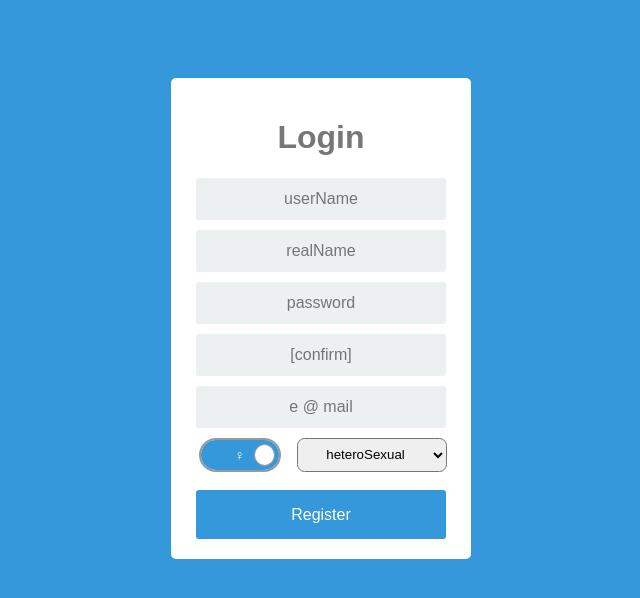
After one commit to AbuRadi42/Web101, a PHP site: page /templates/nwusrForm.html in a window 1280 px wide. The commit adds this page. Shown: the top 598 px of the page, without its empty margins (319-959 px from the left). Run offline with PHP 8.4, Linux system fonts and the light colour scheme.

Commit message:
still looking for answers

```diff
--- a/03_3rdApp_Flask/static/style.css
+++ b/03_3rdApp_Flask/static/style.css
@@ -16,6 +16,16 @@ body {
     font-size: 200%;
     text-align: center;
     color: #eee;
+}
+
+hr {
+  display: block;
+  margin-top: 0.5em;
+  margin-bottom: 0.5em;
+  margin-left: auto;
+  margin-right: auto;
+  border-style: inset;
+  border-width: 1px;
 }
 
 .login {
@@ -114,5 +124,59 @@ li a:hover {
 }
 
 .active {
-  background-color: #444444;
+  background-color: #3498DB;
 }
+
+.onoffswitch {
+    padding-left: 7.5px;
+    position: relative; width: 90px;
+    -webkit-user-select:none; -moz-user-select:none; -ms-user-select: none;
+}
+.onoffswitch-checkbox {
+    display: none;
+}
+.onoffswitch-label {
+    display: block; overflow: hidden; cursor: pointer;
+    border: 2px solid #999999; border-radius: 20px;
+}
+.onoffswitch-inner {
+    display: block; width: 200%; margin-left: -100%;
+    transition: margin 0.3s ease-in 0s;
+}
+.onoffswitch-inner:before, .onoffswitch-inner:after {
+    display: block; float: left; width: 50%; height: 30px; padding: 0; line-height: 30px;
+    font-size: 14px; color: white; font-family: Trebuchet, Arial, sans-serif; font-weight: bold;
+    box-sizing: border-box;
+}
+.onoffswitch-inner:before {
+    content: "♀";
+    padding-left: 0px;
+    background-color: #3498DB; color: #FFFFFF;
+}
+.onoffswitch-inner:after {
+    content: "♂";
+    padding-right: 32.5px;
+    background-color: #EEEEEE; color: #999999;
+    text-align: right;
+}
+.onoffswitch-switch {
+    display: block; width: 21px; margin: 6px;
+    background: #FFFFFF;
+    position: absolute; top: 0; bottom: 0;
+    right: 48.5px;
+    border: 1px solid #999999; border-radius: 50%;
+    transition: all 0.3s ease-in 0s;
+}
+.onoffswitch-checkbox:checked + .onoffswitch-label .onoffswitch-inner {
+    margin-left: 0;
+}
+.onoffswitch-checkbox:checked + .onoffswitch-label .onoffswitch-switch {
+    right: 0px;
+}
+
+.sexuality {
+    height: 33.75px;
+    width: 150px;
+    border-radius: 7.5px;
+    text-align: center
+}
--- a/03_3rdApp_Flask/templates/loginForm.html
+++ b/03_3rdApp_Flask/templates/loginForm.html
@@ -9,7 +9,7 @@
             <div class="app-title">
                 <h1>Login</h1>
             </div>
-            <div class="login-form">
+            <a class="login-form">
                 <div class="control-group">
                     <input type="text" class="login-field" value="" placeholder="username" name="username">
                     <label class="login-field-icon fui-user" for="login-name">
@@ -21,6 +21,10 @@
                     </label>
                 </div>
                 <input type="submit" value="Log in" class="btn btn-primary btn-large btn-block">
+                <hr />
+                <a href="">
+                    <input type="button" value="Sign up" class="btn btn-primary btn-large btn-block">
+                </a>
             </div>
         </div>
     </div>
--- /dev/null
+++ b/03_3rdApp_Flask/templates/nwusrForm.html
@@ -0,0 +1,54 @@
+<link rel="stylesheet" href="/static/style.css" type="text/css">
+<link href="https://fonts.googleapis.com/css?family=Pacifico&display=swap" rel="stylesheet">
+<form action="/login" method="POST">
+    <div class="login">
+        <div class="login-screen">
+            <div class="app-title">
+                <h1>Login</h1>
+            </div>
+            <div class="login-form">
+                <div class="control-group">
+                    <input type="text" class="login-field" value="" placeholder="userName" name="username">
+                    <label class="login-field-icon fui-user">
+                    </label>
+                </div>
+                <div class="control-group">
+                    <input type="text" class="login-field" value="" placeholder="realName" name="realname">
+                    <label class="login-field-icon fui-user">
+                    </label>
+                </div>
+                <div class="control-group">
+                    <input type="password" class="login-field" value="" placeholder="password" name="password">
+                    <label class="login-field-icon fui-lock">
+                    </label>
+                </div>
+                <div class="control-group">
+                    <input type="password" class="login-field" value="" placeholder="[confirm]" name="repeat">
+                    <label class="login-field-icon fui-lock">
+                    </label>
+                </div>
+                <div class="control-group">
+                    <input type="text" class="login-field" value="" placeholder="e @ mail" name="e_mail">
+                    <label class="login-field-icon fui-user">
+                    </label>
+                </div>
+                <div style="float:right; padding-right: 4.5px;" class="control-group">
+                    <select class="sexuality" name="sexuality">
+                        <option value="1">heteroSexual</option>
+                        <option value="-1">homoSexual</option>
+                        <option value="0">biSexual</option>
+                    </select>
+                </div>
+                <div class="onoffswitch">
+                    <input type="checkbox" class="onoffswitch-checkbox" id="myonoffswitch" name="gender" checked>
+                    <label class="onoffswitch-label" for="myonoffswitch">
+                        <span class="onoffswitch-inner"></span>
+                        <span class="onoffswitch-switch"></span>
+                    </label>
+                </div>
+                <br style="margin-bottom: 10px"/>
+                <input type="submit" value="Register" class="btn btn-primary btn-large btn-block">
+            </div>
+        </div>
+    </div>
+</form>
```
Also changed, not shown: 03_3rdApp_Flask/matcha.db (added), 1 other file.
